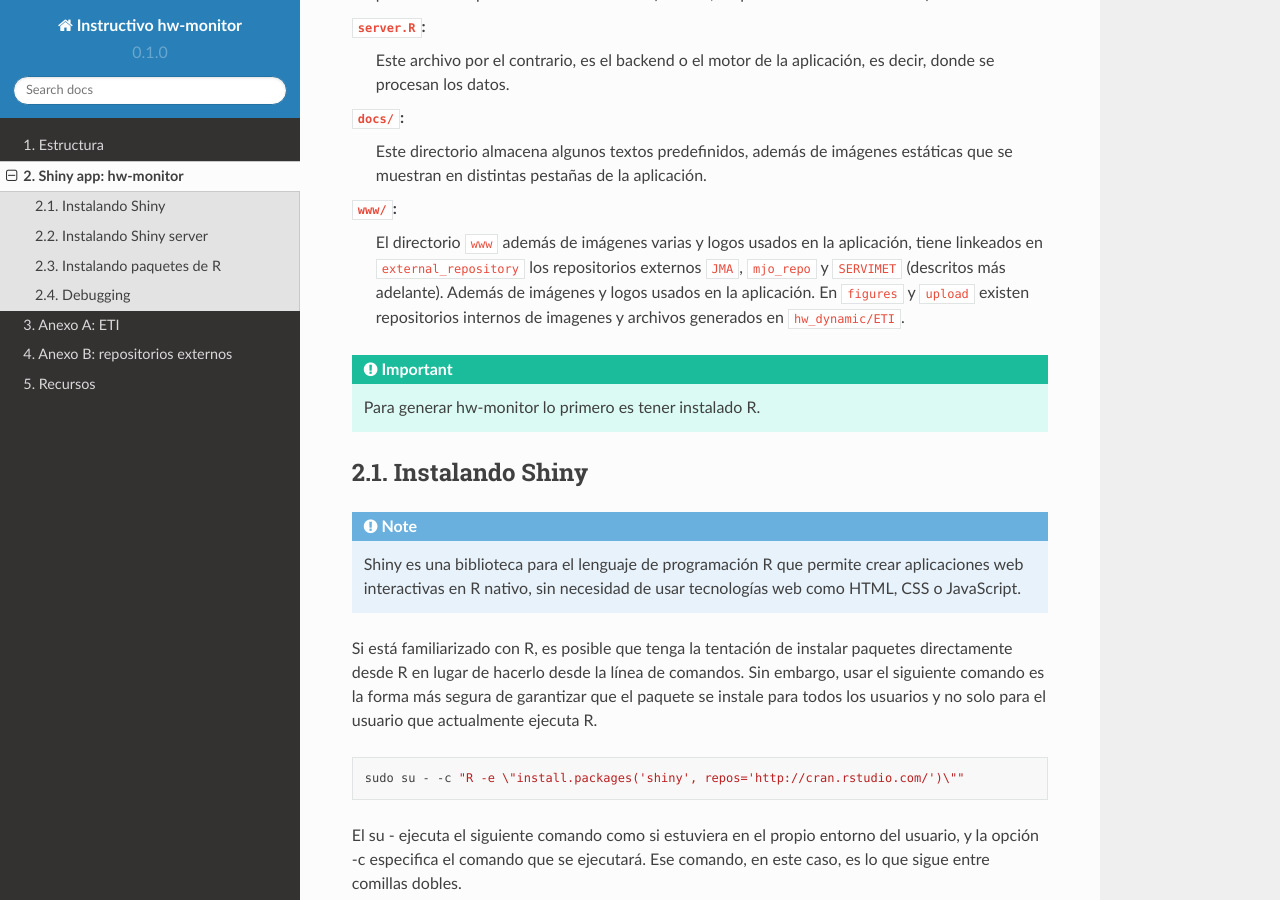
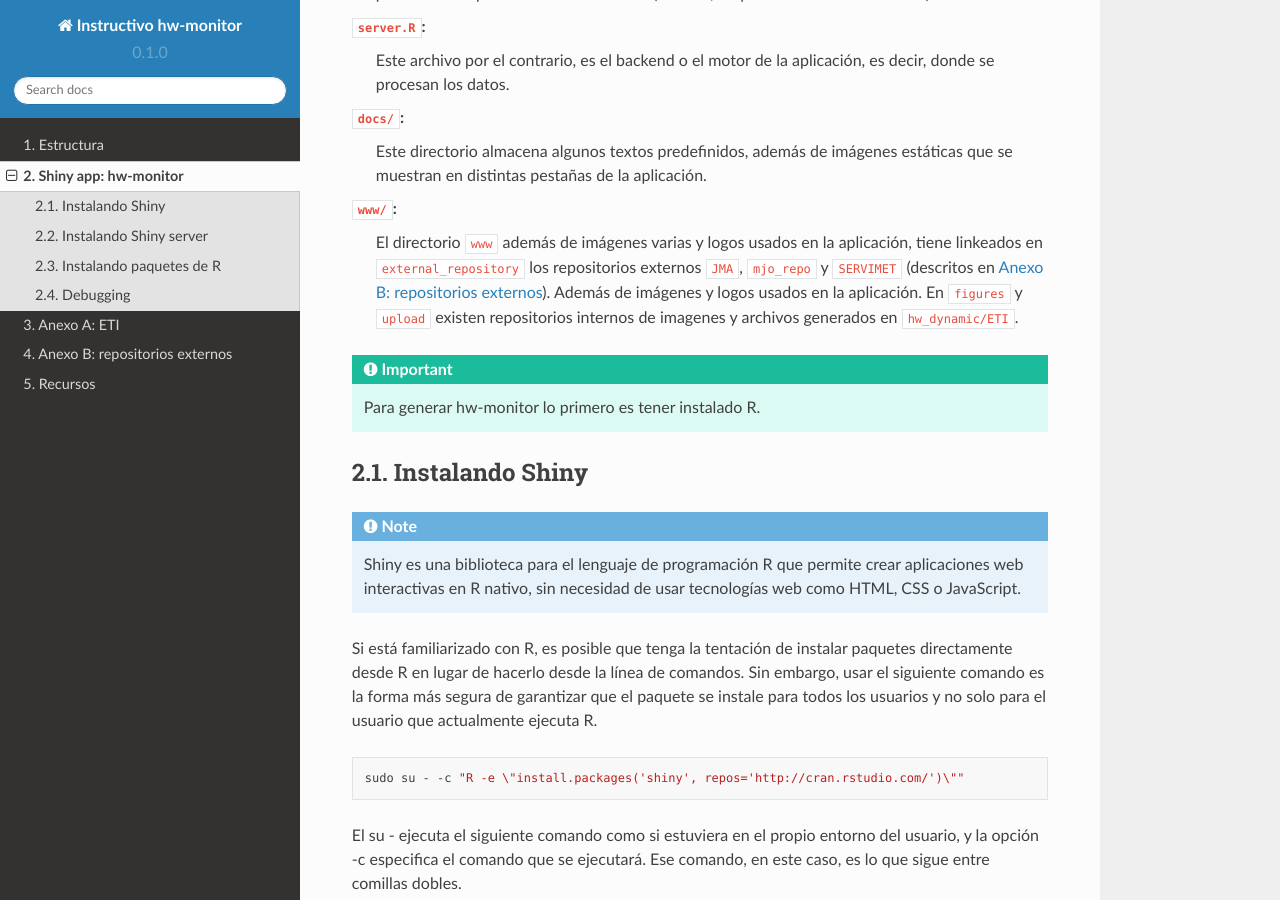
Before and after one commit to chsegura/rtd-tutorial, a Sphinx documentation site: the page built from docs/source/monitor.rst, in a window 1280 px wide and 900 px high, scrolled down 629 px. Built offline with Sphinx 7.4.7 and the Read the Docs theme 2.0.0, drawn with Linux system fonts in a browser that asks for light colours.

Commit message:
Update monitor.rst

```diff
--- a/docs/source/monitor.rst
+++ b/docs/source/monitor.rst
@@ -31,7 +31,7 @@
    Este directorio almacena algunos textos predefinidos, además de imágenes estáticas que se muestran en distintas pestañas de la aplicación.
 
 ``www/``:
-   El directorio ``www`` además de imágenes varias y logos usados en la aplicación, tiene linkeados en ``external_repository`` los repositorios externos ``JMA``, ``mjo_repo`` y ``SERVIMET`` (descritos más adelante). Además de imágenes y logos usados en la aplicación. En ``figures`` y ``upload`` existen repositorios internos de imagenes y archivos generados en ``hw_dynamic/ETI``.
+   El directorio ``www`` además de imágenes varias y logos usados en la aplicación, tiene linkeados en ``external_repository`` los repositorios externos ``JMA``, ``mjo_repo`` y ``SERVIMET`` (descritos en :doc:`anexoB`). Además de imágenes y logos usados en la aplicación. En ``figures`` y ``upload`` existen repositorios internos de imagenes y archivos generados en ``hw_dynamic/ETI``.
 
 
 .. Important::
```
